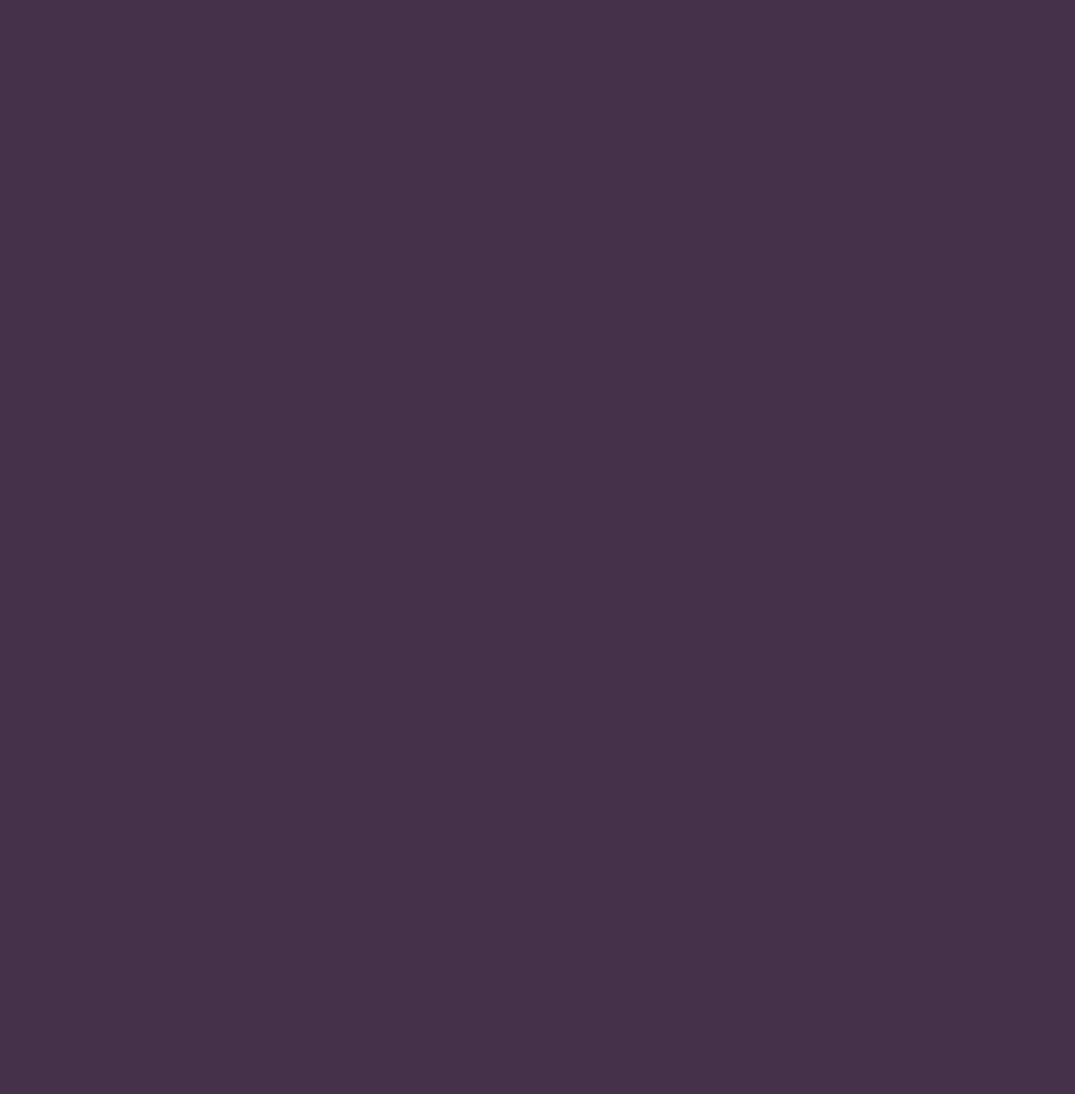
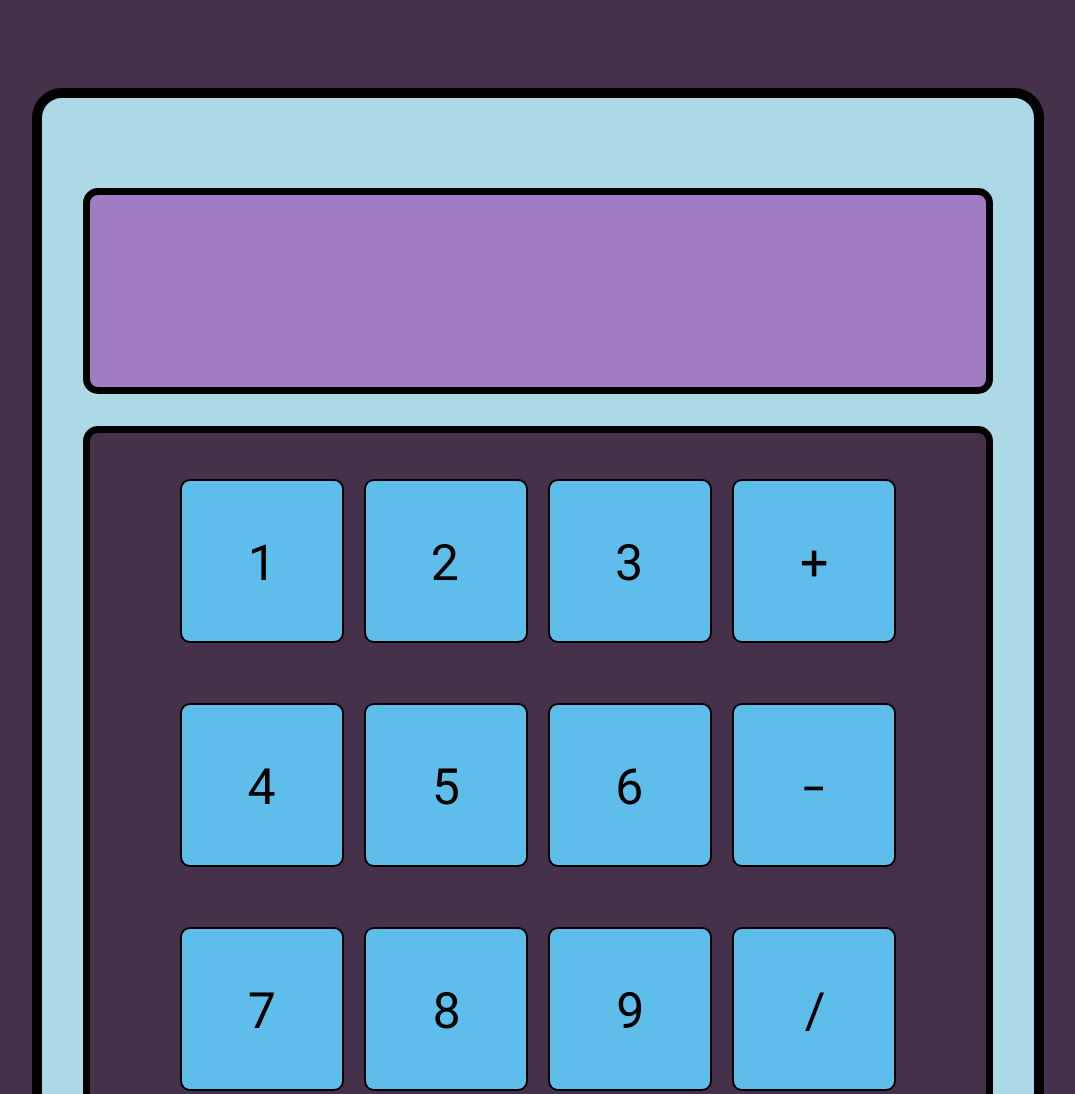
Before and after one commit to mcal25/calculator, a plain HTML site: page index.html in a window 1280 px wide. Shown: the top 1094 px of the page, without its empty margins (110-1185 px from the left). Before the commit the page ends 800 px from the top, so only its background shows below. Drawn offline with Linux system fonts and the light colour scheme.

Commit message:
Update calculator visual appearance

```diff
--- a/index.html
+++ b/index.html
@@ -1,13 +1,44 @@
 <!DOCTYPE html>
 <html lang="en">
+
 <head>
     <meta charset="UTF-8">
     <meta name="viewport" content="width=device-width, initial-scale=1.0">
     <title>Document</title>
     <script src="./script.js"></script>
     <link rel="stylesheet" href="./style.css">
+    <link rel="preconnect" href="https://fonts.googleapis.com">
+    <link rel="preconnect" href="https://fonts.googleapis.com">
+    <link rel="preconnect" href="https://fonts.gstatic.com" crossorigin>
+    <link
+        href="https://fonts.googleapis.com/css2?family=Roboto+Mono:ital,wght@0,100..700;1,100..700&family=Roboto:ital,wght@0,100..900;1,100..900&display=swap"
+        rel="stylesheet">
 </head>
+
 <body>
+    <div id="calc-container">
+        <div id="calc-body">
+            <div id="display"></div>
+            <div id="buttons-container">
+                <div class="button">1</div>
+                <div class="button">2</div>
+                <div class="button">3</div>
+                <div class="button">+</div>
+                <div class="button">4</div>
+                <div class="button">5</div>
+                <div class="button">6</div>
+                <div class="button">-</div>
+                <div class="button">7</div>
+                <div class="button">8</div>
+                <div class="button">9</div>
+                <div class="button">/</div>
+                <div class="button">Clr</div>
+                <div class="button">0</div>
+                <div class="button">=</div>
+                <div class="button">*</div>
+            </div>
+        </div>
+    </div>
+</body>
 
-</body>
 </html>
--- a/script.js
+++ b/script.js
@@ -1 +1,31 @@
 console.log('bee happy 🐝');
+
+function add(a, b) {
+    return a + b;
+}
+
+function subtract(a, b) {
+    return a - b;
+}
+
+function multiply(a, b) {
+    return a * b;
+}
+
+function divide(a, b) {
+    return a / b;
+}
+
+let num1 = 2;
+
+let num2 = 3;
+
+// let operator = '+';
+
+function operate(num1, operator, num2) {
+    if (operator == 'add') {
+        return add(num1, num2);
+    }
+}
+
+console.log(operate(num1, 'add', num2));
--- a/style.css
+++ b/style.css
@@ -1,3 +1,68 @@
 * {
     background-color: rgb(69, 49, 73);
+    height: 100%;
+    width: 100%;
 }
+
+#calc-container {
+    display: flex;
+    width: 100%;
+    height: 100%;
+    justify-content: center;
+}
+
+#calc-body {
+    padding: 1rem;
+    margin-top: 5rem;
+    border: 10px solid black;
+    border-radius: 30px;
+    background-color: lightblue;
+    width: 75%;
+    max-width: 60rem;
+    height: 80rem;
+    display: flex;
+    justify-content: center;
+    align-items: center;
+    flex-direction: column;
+}
+
+#display {
+    padding: 1rem;
+    border-radius: 15px;
+    border: 7px solid black;
+    margin-top: 3rem;
+    height: 10rem;
+    width: 90%;
+    background-color: rgb(160, 124, 195);
+}
+
+#buttons-container {
+    padding: 1rem;
+    border-radius: 15px;
+    border: 7px solid black;
+    margin-top: 2rem;
+    display: flex;
+    height: 70%;
+    width: 90%;
+    justify-content: center;
+    flex-wrap: wrap;
+    align-items: center;
+}
+
+.button {
+    border-radius: 10px;
+    font-family: "Roboto Mono", monospace;
+    display: flex;
+    align-items: center;
+    justify-content: center;
+    text-align: center;
+    font-size: 50px;
+    margin: 10px;
+    border: 2px solid black;
+    background-color: #5fbdec;
+    width: 10rem;
+    height: 10rem;
+    /* width: 6%; */
+    /* height: 6%; */
+    /* display: flex; */
+}
```
